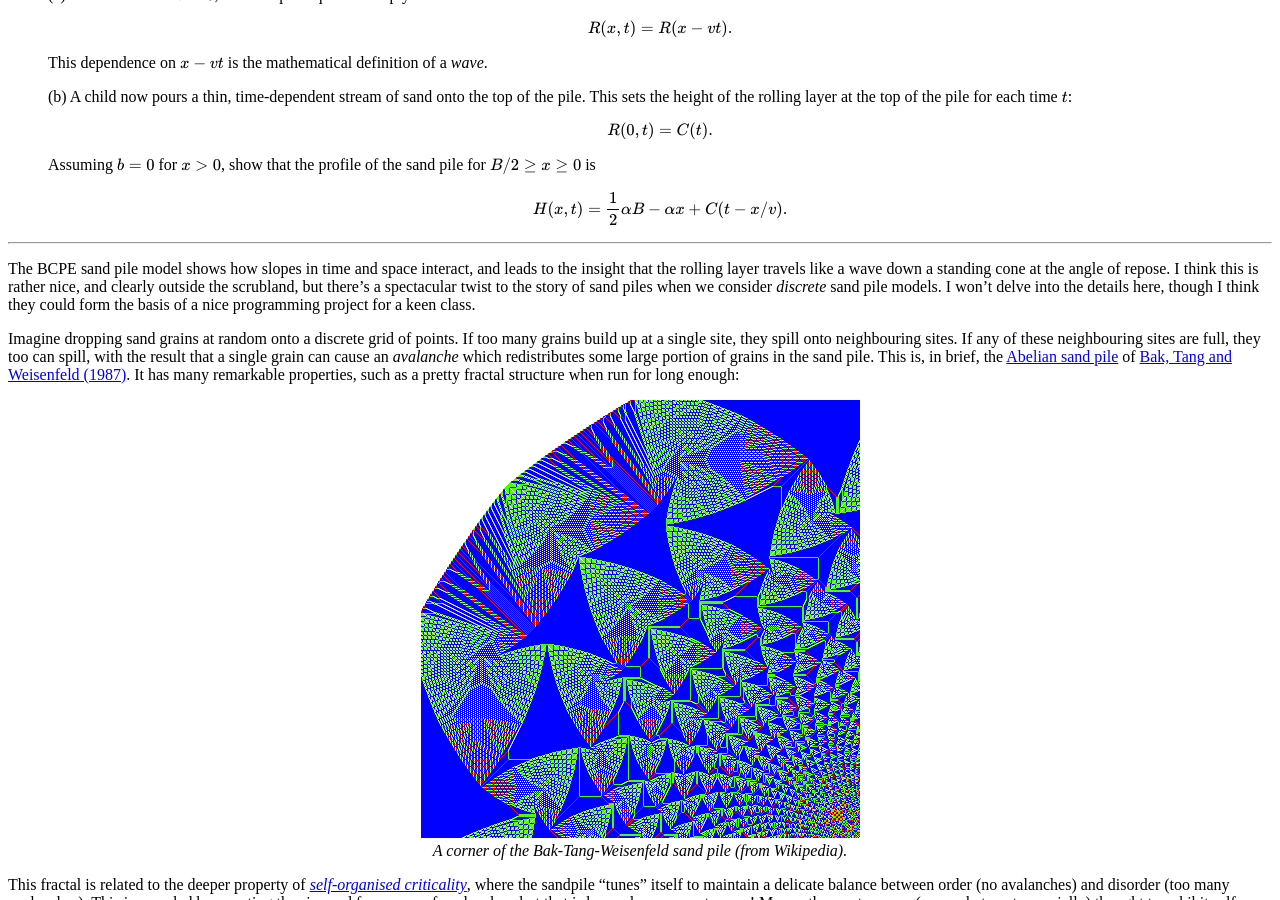
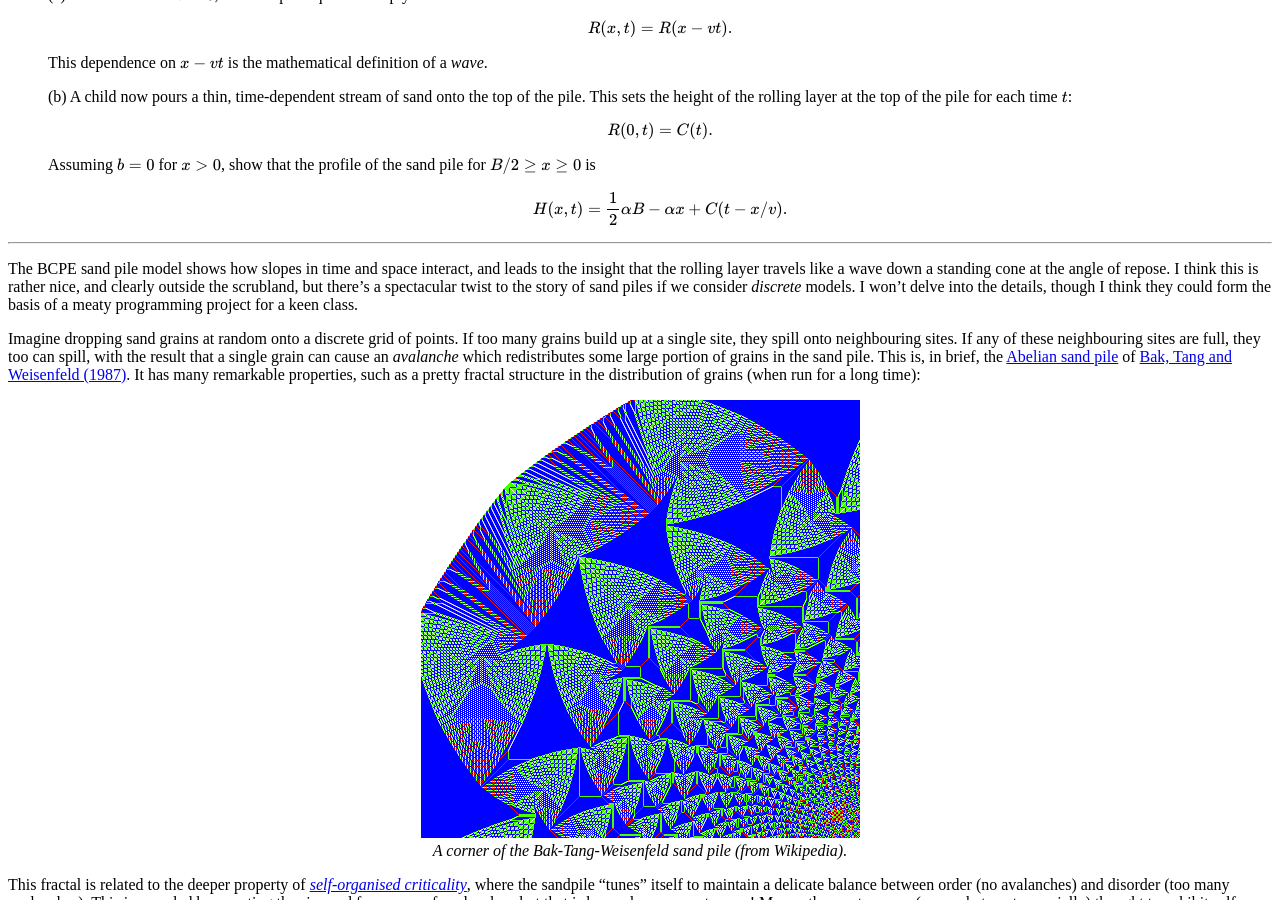
Before and after one commit to hapax/hapax.github.io, a Jekyll site: the page built from assets/teaching.md, in a window 1280 px wide and 900 px high, scrolled down 22149 px. Built offline with Jekyll 4.4.1, drawn with Linux system fonts in a browser that asks for light colours; our own code applies the rules of GitHub Pages for plain Markdown files; formulas are drawn with MathJax 3; a script that is not in the unit is left out.

Commit message:
Update teaching.md

```diff
--- a/assets/teaching.md
+++ b/assets/teaching.md
@@ -1226,10 +1226,10 @@ The BCPE sand pile model shows how slopes in
 time and space interact, and leads to the insight that the rolling
 layer travels like a wave down a standing cone at the angle of repose.
 I think this is rather nice, and clearly outside the scrubland, but
-there's a spectacular twist to the story of sand piles when we
-consider *discrete* sand pile models.
-I won't delve into the details here, though I think they could form
-the basis of a nice programming project for a keen class.
+there's a spectacular twist to the story of sand piles if we
+consider *discrete* models.
+I won't delve into the details, though I think they could form
+the basis of a meaty programming project for a keen class.
 
 Imagine dropping sand grains at random onto a discrete grid of points.
 If too many grains build up at a single site, they spill onto neighbouring
@@ -1240,7 +1240,7 @@ This is, in brief, the [Abelian sand pile](https://en.wikipedia.org/wiki/Abelian
 of
 [Bak, Tang and Weisenfeld (1987)](http://cqb.pku.edu.cn/tanglab/pdf/1987-8.pdf).
 It has many remarkable properties, such as a pretty fractal structure
-when run for long enough:
+in the distribution of grains (when run for a long time):
 
 <figure>
     <div style="text-align:center"><img src ="/images/posts/bak-corner.png"/>
```
